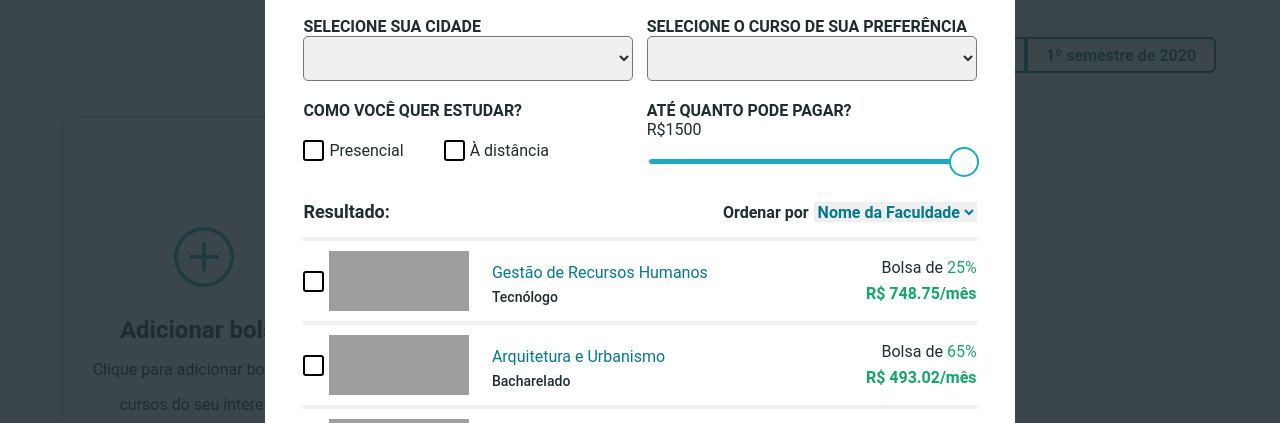
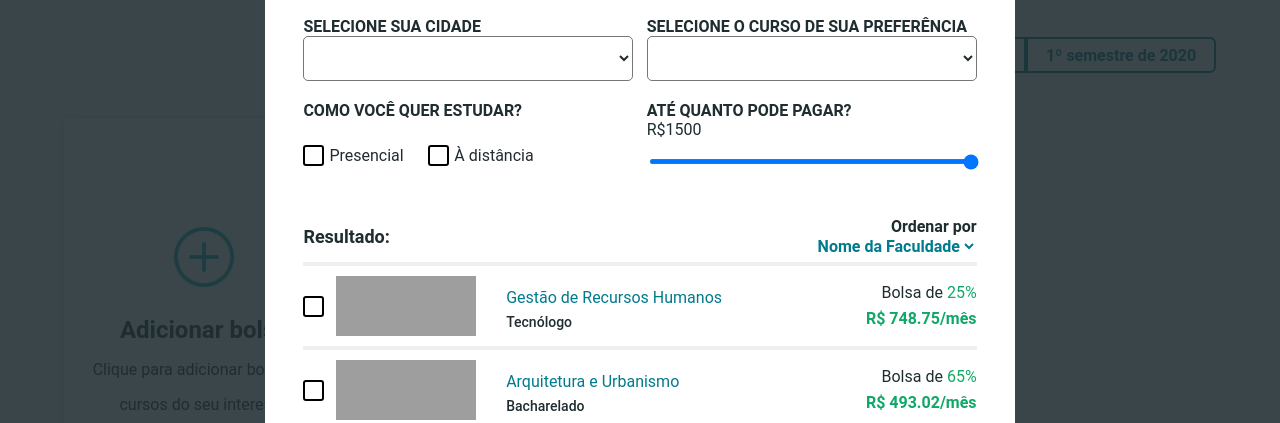
Before and after one commit to JVictor07/Quero_Bolsa-Bolsas_Favoritas, a plain HTML site: page index.html in a window 1280 px wide. Both pictures are taken after a click on the element 204 px from the left and 634 px from the top of the page. Shown: the part 306-729 px from the top of the page. Drawn offline with Linux system fonts and the light colour scheme; grey boxes are pictures that could not be loaded.

Commit message:
Arquivo revisado

```diff
--- a/css/modal.css
+++ b/css/modal.css
@@ -1,6 +1,7 @@
 /* ====================BACKGROUND====================== */
+
     section#background-modal{
-        background: rgb(31, 45, 48, 0.88);
+        background: rgba(31, 45, 48, 0.88);
         position: fixed;
         top: 0;
         right: 0;
@@ -17,11 +18,13 @@
 
     @keyframes modal {
         from {
+            filter: alpha(opacity=0);
             opacity: 0;
             transform: translate3d(0, -120px, 0);
         }
         to {
             opacity: 1;
+            filter: alpha(opacity=1);
             transform: translate3d(0, 0, 0);
         }
     }
@@ -29,14 +32,11 @@
     section#background-modal.mostrar{
         animation: modal 1s;
     }
-    @media (min-width:550px){
-        section#background-modal{
-            height: 100vh;
-        }
-    }
+
 /*===================FIM DO BACKGROUND=================*/
 
-/*==================== BUTTON FECHAR =====================*/
+/*==================== BOTÃO FECHAR =====================*/
+
     div#cx-modal button#botao-fechar{
         background: none;
         border: none;
@@ -46,14 +46,15 @@
         display: inline;
         cursor: pointer;
         outline: none;
-
         font-size: 28px;
         font-weight: bold;
         color:white;
     }
-/*=================== FIM BUTTON FECHAR ======================*/
 
-/*====================COMEÇO CAIXA MODAL====================*/
+/*=================== FIM BOTÃO FECHAR ======================*/
+
+/*===================== CAIXA MODAL=========================*/
+
     section#background-modal > div#cx-modal{
         position: absolute;
         padding: 3%;
@@ -64,25 +65,19 @@
         margin-bottom: 20%;
     }
 
-    @media (min-width:750px){
-        section#background-modal > div#cx-modal{
-            width: 750px;
-            top:25%;
-        }
-    }
-/*=================== FIM CAIXA MODAL ===================*/
-/*=================== SECTION FILTROS ===================*/
+/* ================== FIM CAIXA MODAL ================== */
 
-/*- -------------------- GLOBAIS ------------------------ */
+/* ================== SECTION FILTROS ================== */
+
+/* --------------------- GLOBAIS ----------------------- */
+
     section#filtros > div{
-        display: flex;
         flex-direction: column;
-        width: 49%;
+        width: 100%;
     }
 
     div#cx-modal > h2{
         margin: 0;
-        margin-top: 0;
     }
 
     div#cx-modal > h3{
@@ -90,6 +85,22 @@
         margin-bottom: 30px ;
         font-weight: normal;
     }
+
+/*------------------------FIM GLOBAIS------------------------------ */
+
+/*======================================= FILTROS ========================================*/
+    /* --------------------------------- GLOBAIS E REPETIÇÕES --------------------------- */
+    section#background-modal > div#cx-modal > section#filtros,
+    div#cx-modal section#filtros > div#tipo-curso > div,
+    section#filtros > div#topo-resultados div,
+    section#filtros div#tipo-curso div label,
+    section#filtros > div#topo-resultados,
+    section#filtros > div
+    {
+        display: flex;
+    }
+
+    /* ------------------------------- FIM GLOBAIS E REPETIÇÕES ------------------------- */
 
     div#cx-modal > section#filtros > div > label{
         text-transform: uppercase;
@@ -101,52 +112,37 @@
         height: 45px;
         border-radius: 5px;
         margin-bottom: 20px;
+        outline: none;
+        background: white;
+        font-size: 15px;
+        padding-left: 10px;
     }
-/*------------------------FIM GLOBAIS------------------------------ */
-
-/*======================================= FILTROS ========================================*/
 
     section#background-modal > div#cx-modal > section#filtros{
-        display: flex;
         flex: 1;
         flex-wrap: wrap;
         justify-content: space-between;
     }
 
-    @media (max-width:720px) {
-        section#filtros div{
-            display: flex;
-            flex-direction: column;
-            width: 100%;
-        }
+    /* ----------------------- FILTRO POR TIPO DE CURSO ------------------------ */
+
+    div#cx-modal section#filtros > div#tipo-curso > div{
+        margin: 25px 0;
+        flex-direction: row;
+        width: 245px;
+        justify-content: space-between;
     }
 
-    /* ---------------------FILTRO POR TIPO DE CURSO------------------------ */
-
-    div#cx-modal section#filtros > div#tipo-curso > div{
-        margin-top: 20px;
-        display: flex;
-        flex-direction: row;
-        width: 280px;
-    }
-
-    @media (min-width:720px) {
-        section#filtros div#tipo-curso div div:last-of-type label{
-            margin-left: 40px;
-        }
+    section#filtros div#tipo-curso div label{
+        margin: 0;
+        align-items: center;
     }
 
     section#filtros div#tipo-curso input[type=checkbox]{
         display: none;
     }
 
-    section#filtros div#tipo-curso div label{
-        margin: 0;
-        display: flex;
-        align-items: center;
-    }
-
-    section#filtros div#tipo-curso div label::before{
+    section#filtros div#tipo-curso div label::before{ /* INPUT CHECKBOX PADRÃO */
         content: "";
         height: 17px;
         width: 17px;
@@ -157,7 +153,7 @@
         margin-right: 5px;
     }
 
-    section#filtros div#tipo-curso div input:checked + label::before{
+    section#filtros div#tipo-curso div input:checked + label::before{ /* INPUT CHECKBOX PADRÃO */
         background: #18ACC4 url(/imgs/checkmark.png) no-repeat;
         background-size: 17px;
         content: "";
@@ -167,19 +163,12 @@
         border-radius:3px;
     }
 
-    /*-------------------FIM FILTRO POR TIPO DE CURSO-----------------------*/
+    /*--------------------- FIM FILTRO POR TIPO DE CURSO ------------------------*/
 
+    /* -------------------------- FILTRO POR PREÇO -------------------------- */
 
-    /* -------------------------- FILTRO POR PREÇO -------------------- */
-    @media(max-width:720px){
-        div#selecao-pode-pagar label{
-            margin-top: 30px;
-        }
-    }
-
-    section#filtros input[type=range]{
+    section#filtros input[type=range]{ /* PERSONALIZAÇÃO DA BARRA DO RANGE */
         margin-top:20px;
-        -webkit-appearance: none;
         width: 100%;
         height: 5px;
         border-radius: 5px;
@@ -187,8 +176,11 @@
         outline: none;
     }
 
-    section#filtros input[type=range]::-webkit-slider-thumb{
+    section#filtros input[type=range]::-webkit-slider-thumb{ /* PERSONALIZAÇÃOD DO CÍRCULO SELETOR DO RANGE */
         -webkit-appearance: none;
+        -moz-appearance: none;
+        appearance: none;
+
         background: #fff;
         width: 30px;
         height: 30px;
@@ -200,10 +192,10 @@
     /* --------------------FIM FILTRO POR PREÇO----------------- */
 
     /* -------------------TOPO AREA DE RESULTADOS -------------- */
+
     section#filtros > div#topo-resultados{
         margin-top: 20px;
         width: 100%;
-        display: flex;
         flex-direction: row;
         border-bottom: 4px solid #EEEFEF;
     }
@@ -214,67 +206,72 @@
         font-size: 18px;
     }
 
-    @media(min-width:720px){
-        section#filtros > div#topo-resultados h2{
-            width: auto;
-        }
-    }
-
     section#filtros > div#topo-resultados div{
-        display: flex;
+        flex-direction: column;
         margin-left: auto;
         align-self: center;
         align-items: flex-end;
     }
 
-    section#filtros > div#topo-resultados div > span{
+    section#filtros > div#topo-resultados div > span,
+    section#filtros > div#topo-resultados div > select{
         font-size: 16px;
-        font-weight: 700;
+        font-weight: 700
     }
 
     section#filtros > div#topo-resultados div > select {
         margin-left: 5px;
-        font-size: 16px;
-        font-weight: 700;
         color:#007A8D ;
         height: 20px;
         border: none;
         outline: none;
+        background: none;
     }
 
-    /* --------------FIM TOPO AREA DE RESULTADOS--------------- */
+    /* ------------------------ FIM TOPO AREA DE RESULTADOS------------------------- */
 
-/*============================== FIM FILTROS =======================================*/
+/*==================================== FIM FILTROS ==================================*/
 
 
-/*================================= RESULTADOS ==================================*/
-    section#resultados > div{
+/*===================================== RESULTADOS =================================*/
+
+    /* ---------------------------- GLOBAIS E REPETIÇÕES -------------------------- */
+
+    section#resultados > div,
+    section#resultados > div label,
+    div.faculdades label > div,
+    div.faculdades label > div div,
+    div#botoes {
         display: flex;
+    }
+
+    section#resultados > div,
+    section#resultados > div label{
         flex-direction: row;
         align-items: center;
-        margin-top: 10px;
-        padding-bottom: 10px;
-        border-bottom: 4px solid #EEEFEF ;
+        width: 100%;
     }
+
+    div.faculdades label > div,
+    div.faculdades label > div div{
+        flex-direction: column;
+    }
+
+    /* Classes adicionadas por diferentes filtros no script "filtros.js" */
+    div.nao-mostrar-facul1, div.nao-mostrar-facul2,
+    div.nao-mostrar-facul3, div.nao-mostrar-facul4 {
+        display: none !important;
+    }
+
+    /* -------------------------- FIM GLOBAIS E REPETIÇÕES ------------------------ */
+
+    /* ----------------------------------- CHECKBOX ------------------------------- */
 
     section#resultados div.faculdades input[type=checkbox]{
         display: none;
     }
 
-    @media(min-width:720px){
-        section#filtros > div#topo-resultados h2{
-            width: auto;
-        }
-    }
-
-    section#resultados > div label{
-        width: 100%;
-        display: flex;
-        flex-direction: row;
-        align-items: center;
-    }
-
-    section#resultados div.faculdades label::before{
+    section#resultados div.faculdades label::before{ /* INPUT CHECKBOX NORMAL */
         content: "";
         height: 17px;
         width: 17px;
@@ -282,16 +279,10 @@
         border: 2px solid black;
         border-radius:3px;
         margin: auto 5px auto 0;
-        margin-right: 5px;
+        margin-right: 12px;
     }
 
-    @media(max-width:400px){
-        section#resultados div.faculdades label::before{
-            width: 20px;
-        }
-    }
-
-    section#resultados div.faculdades input:checked + label::before{
+    section#resultados div.faculdades input:checked + label::before{ /* INPUT CHECKBOX CHECKADO */
         background: #18ACC4 url(/imgs/checkmark.png) no-repeat ;
         background-size: 16px ;
         content: "" ;
@@ -300,54 +291,33 @@
         border-radius:3px ;
     }
 
+    /* ----------------------------------- FIM CHECKBOX --------------------------- */
+
+    /* ----------------------------- TAMANHOS E FORMATOS -------------------------- */
+    section#resultados > div{
+        margin-top: 10px;
+        padding-bottom: 10px;
+        border-bottom: 4px solid #EEEFEF ;
+    }
+
     section#resultados > div label img {
         width: 100px;
         height: 60px;
         margin: 0;
     }
 
-    @media(min-width:720px){
-        div#cx-modal section#resultados > div label > img {
-            width: 140px;
-            height: 60px;
-        }
-    }
-
-    div.nao-mostrar-facul1, div.nao-mostrar-facul2,
-    div.nao-mostrar-facul3, div.nao-mostrar-facul4 {
-        display: none !important;
-    }
-
     div.faculdades label > div{
-        margin-left: auto;
-        display: flex;
-        flex-direction: column;
-        width: 72%;
-    }
-
-    @media(min-width:720px){
-        div.faculdades label > div{
-            flex-direction: row;
-        }
-    }
-
-    @media(max-width:550px){
-        div.faculdades label > div{
+        margin-left: 30px;
         width: 65%;
-        }
-    }
-
-    @media(max-width:400px){
-        div.faculdades label > div{
-            width: 45%;
-        }
     }
 
     div.faculdades label > div div{
-        display: flex;
-        flex-direction: column;
         width: 100%;
     }
+
+    /* -------------------------- FIM TAMANHOS E FORMATOS -------------------------- */
+
+    /* --------------------- PERSONALIZAÇÃO DAS INFORMAÇÕES ----------------- */
 
     section#resultados span#curso{
         color: #007A8D;
@@ -362,10 +332,10 @@
         font-weight: 500;
     }
 
-    section#resultados div span#bolsa::before{
-        content: "Bolsa de ";
-        margin: 0;
-        color: #1F2D30;
+    section#resultados div span#preco{
+        display: inline-block;
+        font-weight: 700;
+        color: #0FA866;
     }
 
     section#resultados div span#bolsa{
@@ -374,14 +344,12 @@
         color: #0FA866;
     }
 
-    @media(min-width:720px){
-        section#resultados div span#bolsa{
-            margin-top: 0px;
-            align-self: flex-end;
-        }
-        section#resultados div span#preco{
-            align-self: flex-end;
-        }
+        /* -------------------------------- ADIÇÃO DE  TEXTOS ------------------------- */
+
+            section#resultados div span#bolsa::before{
+                content: "Bolsa de ";
+                margin: 0;
+                color: #1F2D30;
             }
 
             section#resultados div span#bolsa::after{
@@ -392,61 +360,99 @@
                 content: "R$ ";
             }
 
-    section#resultados div span#preco{
-        display: inline-block;
-        font-weight: 700;
-        color: #0FA866;
-    }
-
             section#resultados div span#preco::after{
                 content: "/mês ";
             }
 
-/*============================= FIM RESULTADOS =================================*/
+        /* -------------------------------- ADIÇÃO DE  TEXTOS ------------------------- */
+
+    /* ------------------ FIM DA PERSONALIZAÇÃO DAS INFORMAÇÕES ----------------------- */
+
+/*================================= FIM RESULTADOS =====================================*/
+
 
 /*================================= BOTÕES =====================================*/
 
     div#botoes{
         margin-top: 40px;
-        display: flex;
         justify-content: flex-end;
     }
 
-    div#botoes button#cancelar{
-        -webkit-appearance: none;
+    div#botoes button{
+        cursor: pointer;
         font-weight: 700;
-        background: white;
-        border: 2px solid #007A8D;
         height: 50px;
-        width: 110px;
-        color: #007A8D;
-        margin-right: 20px;
         border-radius: 5px;
         font-size: 16px;
     }
 
-    div#botoes button#adicionar{
-        -webkit-appearance: none;
+    div#botoes button#cancelar{
+        background: white;
+        border: 2px solid #007A8D;
+        width: 110px;
+        color: #007A8D;
+        margin-right: 20px;
+    }
+
+    div#botoes button#adicionar_facul_favorita{
         background: #FDCB13;
         border: 2px solid #DE9E1F;
         color: #1E2C30;
         width: 180px;
-        height: 50px;
-        font-weight: 700;
-        border-radius: 5px;
-        font-size: 16px;
     }
 
-    div#botoes button#adicionar:disabled{
-        -webkit-appearance: none;
+    div#botoes button#adicionar_facul_favorita:disabled{ /* BOTÃO DESATIVADO */
+        cursor: auto;
         background: #CACDCD;
         border: 2px solid #81898A;
-        font-weight: 700;
         width: 180px;
-        height: 50px;
         color:#81898A;
-        border-radius: 5px;
-        font-size: 16px;
     }
 
 /*=============================== FIM BOTÕES ====================================*/
+
+
+/*============================== MEDIAS QUERY ===================================*/
+
+    @media (min-width:550px){
+        section#background-modal{
+            height: 100vh;
+        }
+        section#filtros div#tipo-curso,
+        section#filtros div#selecao-pode-pagar{
+            width: 49%;
+        }
+    }
+
+    @media(min-width:700px){
+        section#filtros div{
+            display: flex;
+            flex-direction: column;
+            width: 49%;
+        }
+    }
+
+    @media(min-width:620px){
+
+        section#resultados > div label > img { /* ALTERA O TAMANHO DA LOGO DA FACULDADE */
+            width: 140px;
+        }
+
+        section#resultados div.faculdades label > div{
+            flex-direction: row;
+            width: 70%;
+        }
+
+        section#resultados div span#bolsa,
+        section#resultados div span#preco{
+            margin-top: 0px;
+            align-self: flex-end;
+        }
+    }
+
+    @media (min-width:750px){
+        section#background-modal > div#cx-modal{
+            width: 750px;
+            top:25%;
+        }
+    }
```
Lines whose indentation alone changed are shown as unchanged.
